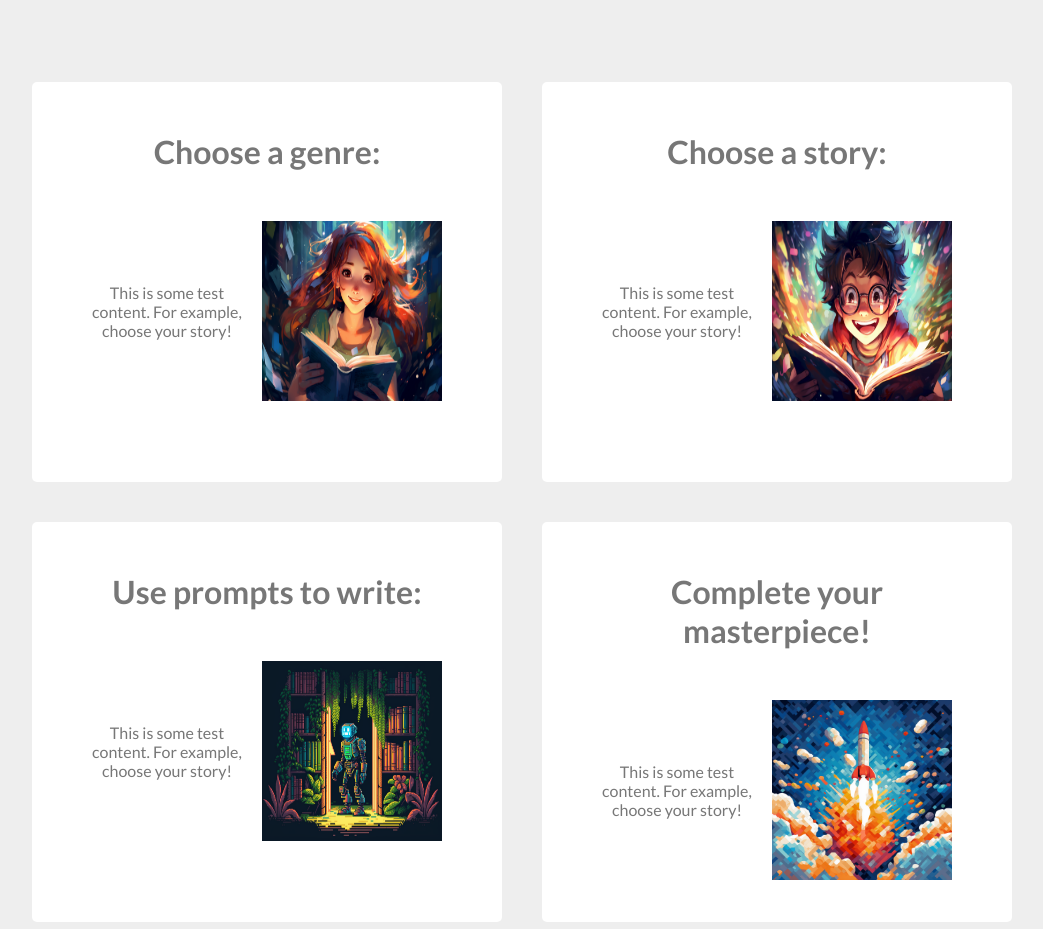
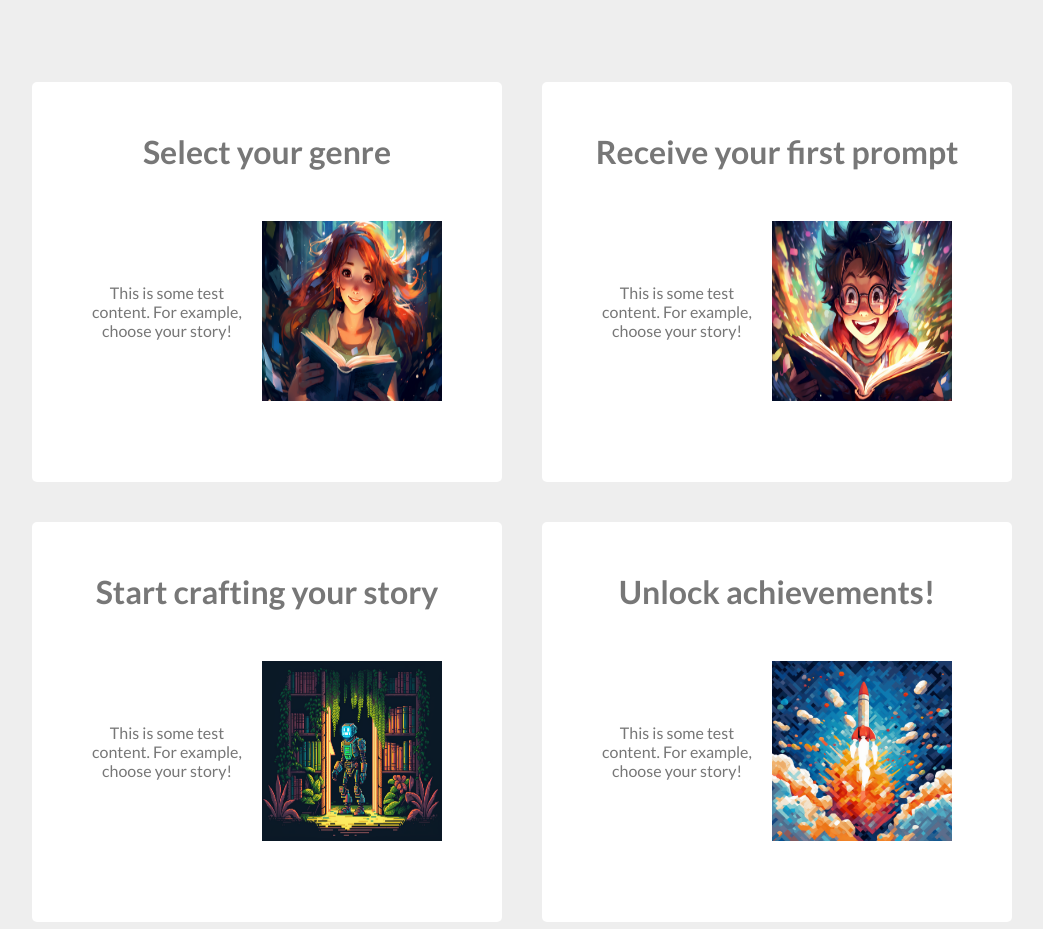
Before and after one commit to team-kataru/kataru-frontend, a React (Create React App) app: page / in a window 1280 px wide. Shown: the part 920-1849 px from the top of the page, without its empty margins (118-1161 px from the left). Built offline with nearby package versions, Linux system fonts and the light colour scheme.

Commit message:
feat: Update placeholder text for feature cards

```diff
--- a/src/components/lp/Features.tsx
+++ b/src/components/lp/Features.tsx
@@ -4,25 +4,25 @@ import FeatureCard from "./FeatureCard";
 const FEATURES_DATA = [
   {
     id: 1,
-    title: "Choose a genre:",
+    title: "Select your genre",
     img: "/img/hero/hero1.png",
     text: "This is some test content. For example, choose your story!",
   },
   {
     id: 2,
-    title: "Choose a story:",
+    title: "Receive your first prompt",
     img: "/img/hero/hero2.png",
     text: "This is some test content. For example, choose your story!",
   },
   {
     id: 3,
-    title: "Use prompts to write:",
+    title: "Start crafting your story",
     img: "/img/hero/hero3.png",
     text: "This is some test content. For example, choose your story!",
   },
   {
     id: 4,
-    title: "Complete your masterpiece!",
+    title: "Unlock achievements!",
     img: "/img/hero/hero4.png",
     text: "This is some test content. For example, choose your story!",
   },
```
Also changed, not shown: src/sass/base/_typography.scss (+7 -0 lines).
